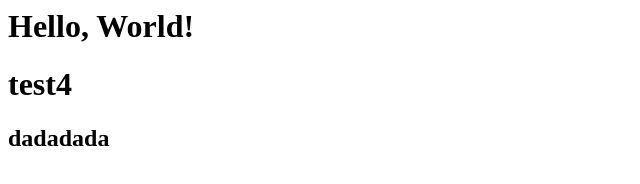
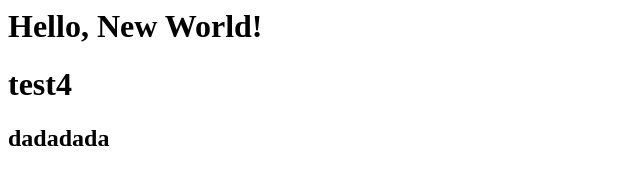
Before and after one commit to Kvarkas/CCJenkins, a plain HTML site: page index.html in a window 1280 px wide. Shown: the whole page, without its empty margins (0-640 px from the left). Drawn offline with Linux system fonts and the light colour scheme.

Commit message:
Update index.html

```diff
--- a/index.html
+++ b/index.html
@@ -1,3 +1,3 @@
-<h1>Hello, World!</h1>
+<h1>Hello, New World!</h1>
 <h1>test4</h1>
 <h2>dadadada</h2>
```
